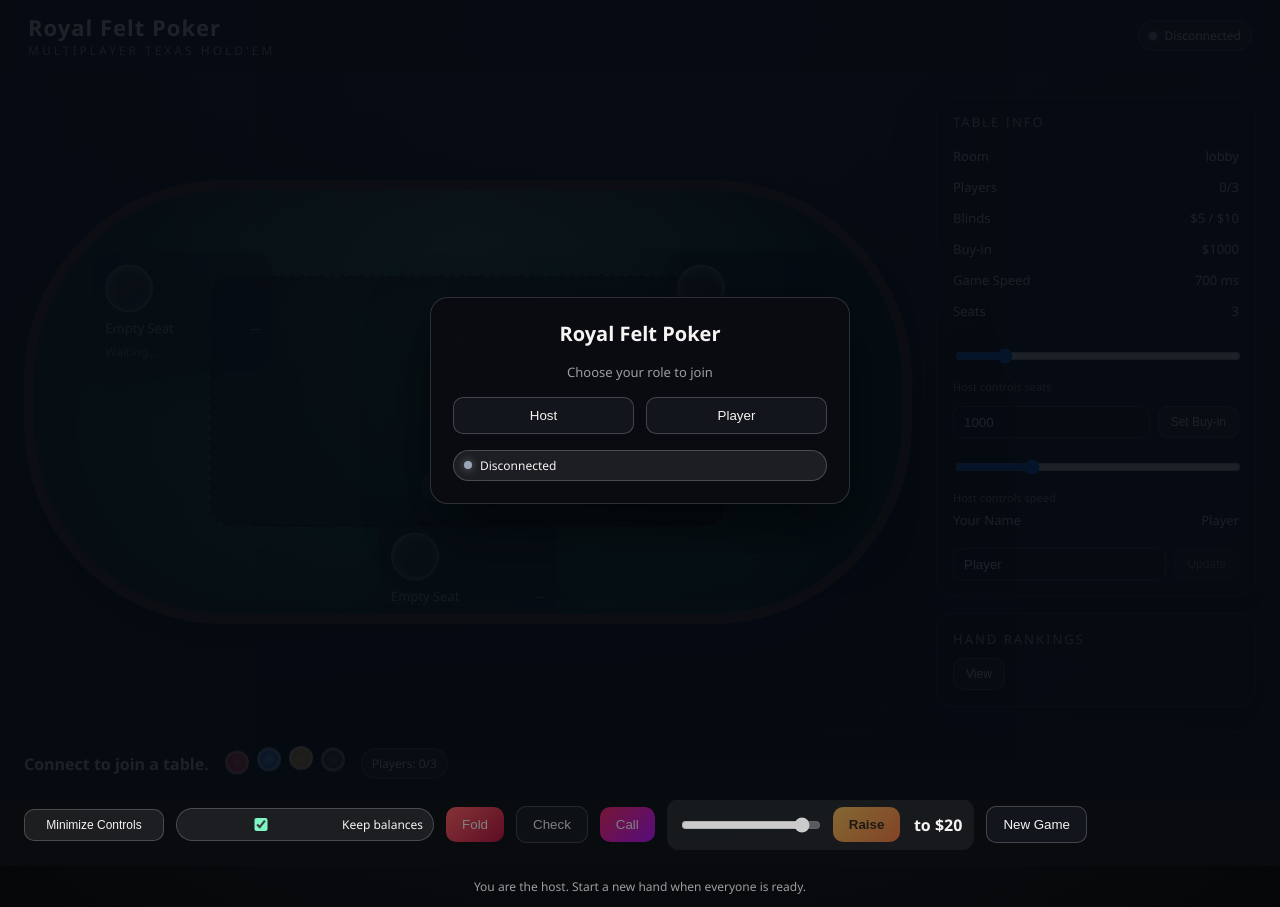
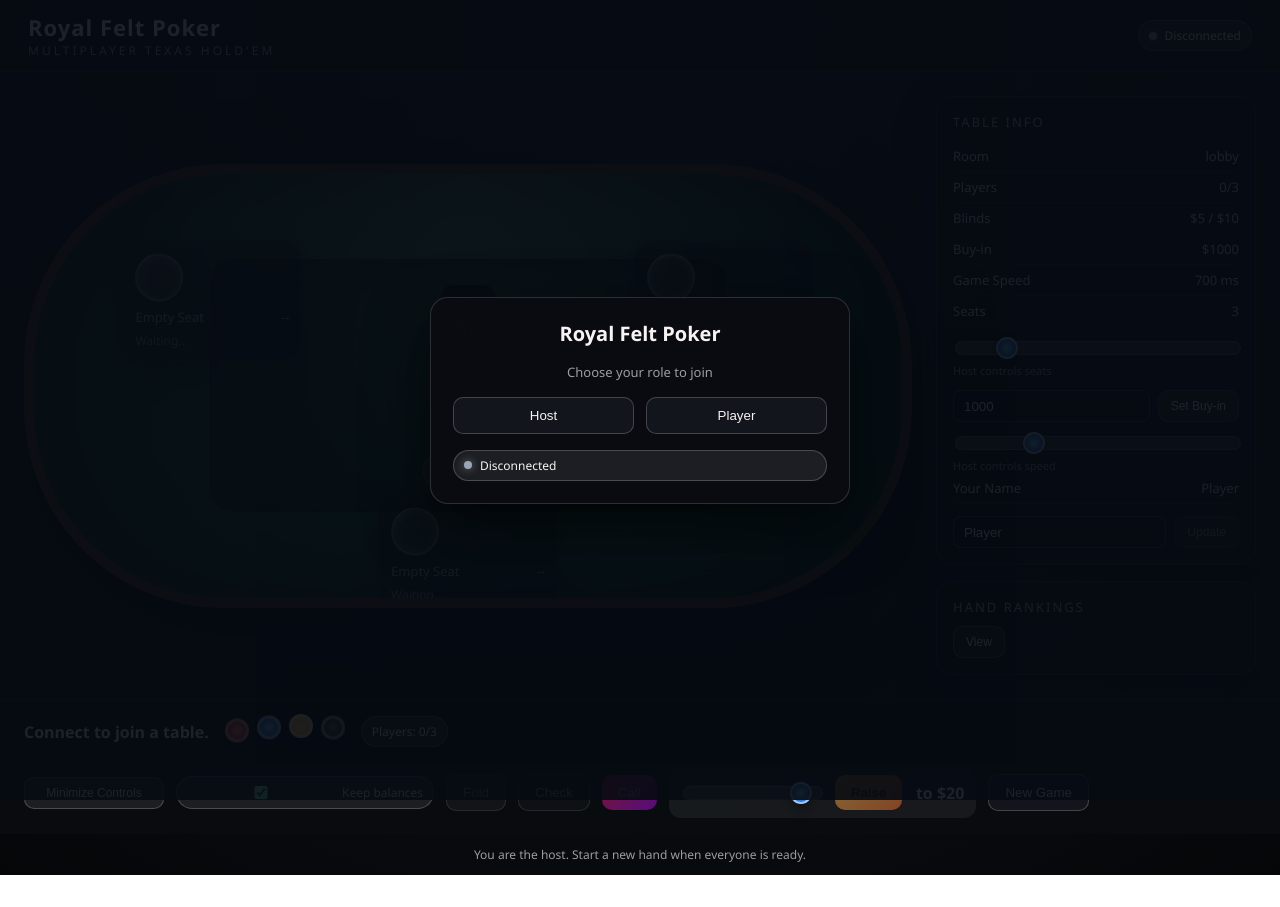
Before and after one commit to Rishabh-tesla-arc/realtime-poker-party-app, a React (Vite) app in the folder client/: page / in a window 1280 px wide. After the commit the page ends 875 px from the top, so only its background shows below. Built offline with nearby package versions, Linux system fonts and the light colour scheme.

Commit message:
Enhance player display and UI elements; adjust seat positioning for two players, update button styles, and refine player information presentation

```diff
--- a/client/src/App.jsx
+++ b/client/src/App.jsx
@@ -309,8 +309,14 @@ export default function App() {
 
   const seatPositions = useMemo(() => {
     const seatCount = seats.length || 1;
-    const radiusX = 38;
-    const radiusY = 42;
+    if (seatCount === 2) {
+      return [
+        { left: "50%", top: "82%" },
+        { left: "50%", top: "18%" },
+      ];
+    }
+    const radiusX = 34;
+    const radiusY = 40;
     return Array.from({ length: seatCount }, (_, index) => {
       const angle = Math.PI / 2 + (2 * Math.PI * index) / seatCount;
       const left = 50 + Math.cos(angle) * radiusX;
@@ -542,11 +548,11 @@ export default function App() {
                     >
                       <div className="avatar" style={{ background: player.avatar }} />
                       <div className="player-info">
-                        <span className={`player-name ${isBetting ? "betting" : ""}`}>
+                        <div className={`player-pill ${isBetting ? "betting" : ""}`}>
+                          {isBetting && <span className="betting-dot" />}
                           {player.name}
-                          {isBetting && <span className="betting-dot" />}
-                        </span>
-                        <span className="player-stack">${player.stack}</span>
+                        </div>
+                        <div className="player-pill stack">${player.stack}</div>
                       </div>
                       <div className="player-tags">
                         {player.id === hero?.id && (
@@ -745,8 +751,8 @@ export default function App() {
               ? "Connect to join a table."
               : roomState?.handActive
               ? currentPlayer?.id === hero?.id
-                ? "Your turn - make your move."
-                : `${currentPlayer?.name || "Player"} is thinking...`
+                ? "Your move. Play your hand."
+                : `${currentPlayer?.name || "Player"} to act...`
               : "Waiting to start next hand."}
           </div>
           <div className="chip-rail">
@@ -788,7 +794,7 @@ export default function App() {
           )}
           <div className={`control-group ${compactControls ? "compact" : ""}`}>
             <button
-              className="btn btn-danger"
+              className="btn btn-secondary"
               disabled={!canAct}
               onClick={() => sendAction("PLAYER_ACTION", { action: "fold" })}
             >
--- a/client/src/styles.css
+++ b/client/src/styles.css
@@ -38,7 +38,7 @@ input {
 
 .brand-title {
   font-size: 22px;
-  font-weight: 700;
+  font-weight: 800;
   letter-spacing: 1px;
 }
 
@@ -189,6 +189,12 @@ input {
   border: none;
 }
 
+.btn-secondary {
+  background: rgba(255, 255, 255, 0.08);
+  border: 1px solid rgba(255, 255, 255, 0.2);
+  color: rgba(255, 255, 255, 0.8);
+}
+
 .btn-ghost {
   background: rgba(255, 255, 255, 0.08);
   border: 1px solid rgba(255, 255, 255, 0.2);
@@ -238,7 +244,7 @@ input {
   align-items: center;
   justify-content: center;
   gap: 18px;
-  border: 2px dashed rgba(255, 255, 255, 0.2);
+  border: 1px solid rgba(255, 255, 255, 0.12);
   border-radius: 26px;
   background: rgba(10, 12, 16, 0.4);
   box-shadow: inset 0 0 30px rgba(0, 0, 0, 0.4);
@@ -260,7 +266,7 @@ input {
   place-items: center;
   font-weight: 700;
   font-size: 16px;
-  box-shadow: 0 12px 18px rgba(0, 0, 0, 0.35);
+  box-shadow: 0 10px 18px rgba(0, 0, 0, 0.35), 0 2px 6px rgba(0, 0, 0, 0.2);
   position: relative;
   animation: deal 0.5s ease;
 }
@@ -307,7 +313,7 @@ input {
   gap: 4px;
   padding: 8px 14px;
   border-radius: 12px;
-  background: rgba(0, 0, 0, 0.4);
+  background: rgba(18, 21, 26, 0.8);
   box-shadow: inset 0 0 10px rgba(0, 0, 0, 0.6);
 }
 
@@ -321,6 +327,7 @@ input {
 .pot .value {
   font-size: 20px;
   font-weight: 700;
+  color: #f0b44b;
 }
 
 .side-pot {
@@ -422,13 +429,23 @@ input {
   font-size: 13px;
 }
 
-.player-name {
+.player-pill {
   display: inline-flex;
   align-items: center;
   gap: 6px;
+  padding: 4px 8px;
+  border-radius: 999px;
+  font-size: 12px;
+  background: rgba(255, 255, 255, 0.08);
+  border: 1px solid rgba(255, 255, 255, 0.2);
 }
 
-.player-name.betting {
+.player-pill.stack {
+  font-weight: 700;
+  color: #f0b44b;
+}
+
+.player-pill.betting {
   color: #7ef5c5;
 }
 
@@ -480,6 +497,14 @@ input {
   gap: 6px;
   min-height: 76px;
   justify-content: center;
+}
+
+.player-cards .card:first-child {
+  transform: rotate(-5deg) translateY(2px);
+}
+
+.player-cards .card:last-child {
+  transform: rotate(5deg) translateY(2px);
 }
 
 .player-status {
@@ -603,6 +628,32 @@ input {
 
 .raise-group input {
   width: 120px;
+}
+
+input[type="range"] {
+  appearance: none;
+  height: 10px;
+  border-radius: 999px;
+  background: rgba(255, 255, 255, 0.18);
+}
+
+input[type="range"]::-webkit-slider-thumb {
+  appearance: none;
+  width: 22px;
+  height: 22px;
+  border-radius: 50%;
+  background: radial-gradient(circle, #7ed0ff 0%, #1f6ed2 70%);
+  box-shadow: 0 4px 10px rgba(0, 0, 0, 0.4);
+  border: 2px solid rgba(255, 255, 255, 0.6);
+}
+
+input[type="range"]::-moz-range-thumb {
+  width: 22px;
+  height: 22px;
+  border-radius: 50%;
+  background: radial-gradient(circle, #7ed0ff 0%, #1f6ed2 70%);
+  box-shadow: 0 4px 10px rgba(0, 0, 0, 0.4);
+  border: 2px solid rgba(255, 255, 255, 0.6);
 }
 
 .raise-value {
```
